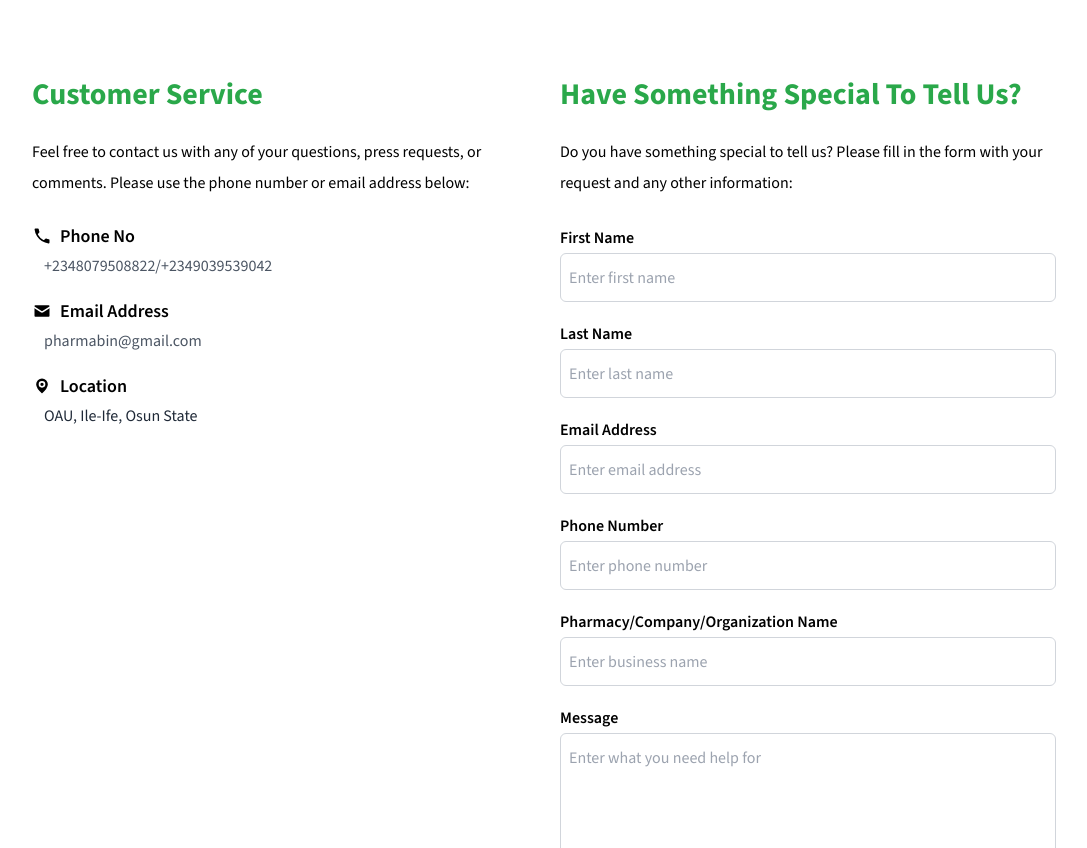
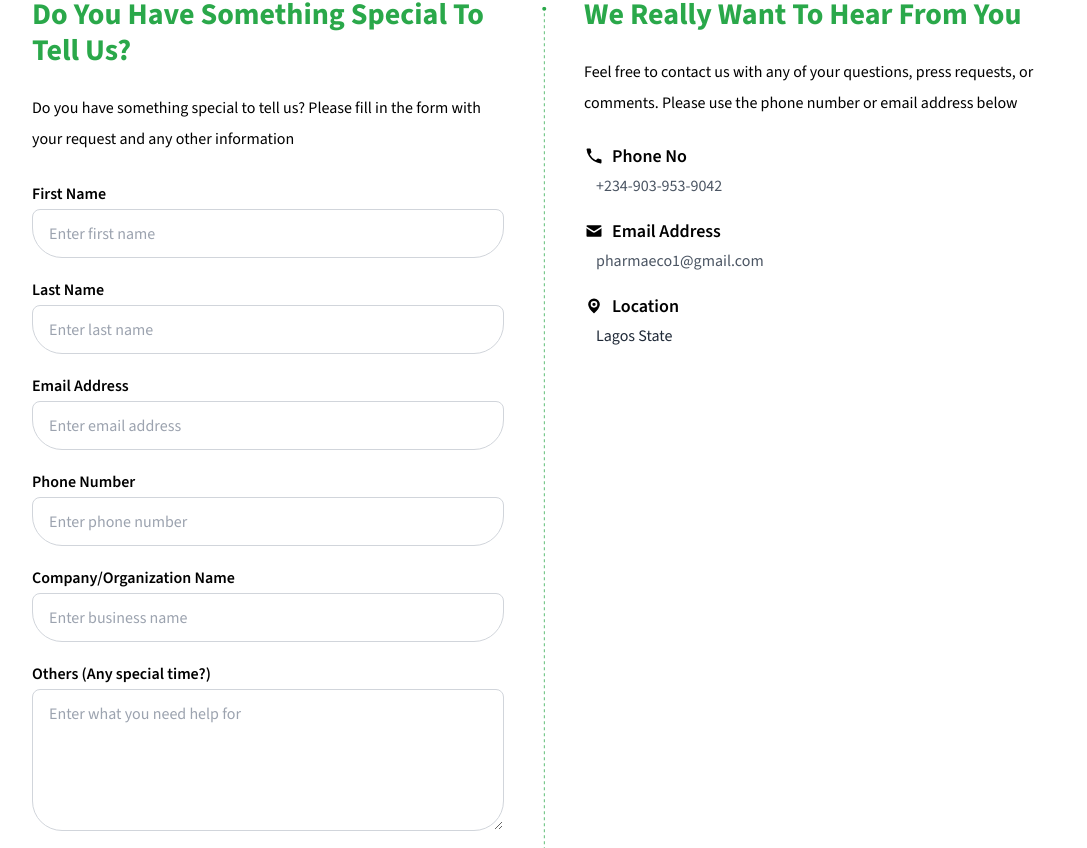
Before and after one commit to Farouk-ayo/pharma-eco-fe, a Next.js app: page /contact-us in a window 1280 px wide. Shown: the part 932-1780 px from the top of the page, without its empty margins (96-1183 px from the left). Built offline with nearby package versions, Linux system fonts and the light colour scheme; no server answers.

Commit message:
feat: contact us

```diff
--- a/app/contact-us/page.tsx
+++ b/app/contact-us/page.tsx
@@ -10,6 +10,7 @@ import { customerServiceSchema } from "@/lib/validation";
 import { zodResolver } from "@hookform/resolvers/zod";
 import { usePostCustomer } from "@/lib/hooks/api/mutations";
 import { CustomerService } from "@/lib/types";
+import { HorizontalLine } from "@/components/icons";
 
 const ContactUs = () => {
   const postCustomer = usePostCustomer();
@@ -51,79 +52,23 @@ const ContactUs = () => {
         bg="/bg-contact-us.jpg"
         description={
           <p className="text-lg text-medium text-white">
-            We are really fun to talk to, but if you’re not a big talker and
-            prefer e-mail, please send us a note here! We would love to hear
-            from you.
+            Hope you know we are really fun to talk to? If you’re not a big
+            talker and prefer e-mail, please send us a note here! We would love
+            to hear from you.
           </p>
         }
       />
-      <section className="px-4 py-12 lg:px-28 md:py-32 my-20 relative z-10">
+      <section className="px-4 py-12 lg:px-28 md:py-32 relative z-10">
         <div className="container mx-auto px-4">
-          <div className="grid grid-cols-1 lg:grid-cols-2 gap-8">
-            {/* Customer Service Section */}
-            <div className="space-y-6">
-              <h2 className="text-2xl md:text-3xl font-bold text-primary">
-                Customer Service
-              </h2>
-              <p>
-                Feel free to contact us with any of your questions, press
-                requests, or comments. Please use the phone number or email
-                address below:
-              </p>
-              <div className="space-y-4">
-                <div className="flex flex-col space-x-3">
-                  <span className="text-lg flex items-center gap-2 font-semibold">
-                    <Phone className="w-5 h-5 !text-white fill-black flex-shrink-0" />
-                    Phone No
-                  </span>
-                  <span className="text-gray-800">
-                    <a
-                      href="tel:+2348079508822"
-                      className="text-gray-600 hover:text-primary transition"
-                    >
-                      +2348079508822
-                    </a>
-                    <span className="text-gray-600">/</span>
-                    <a
-                      href="tel:+2349039539042"
-                      className="text-gray-600 hover:text-primary transition"
-                    >
-                      +2349039539042
-                    </a>{" "}
-                  </span>
-                </div>
-                <div className="flex flex-col space-x-3">
-                  <span className="flex items-center text-lg gap-2 font-semibold">
-                    <Mail className="w-5 h-5 !text-white fill-black flex-shrink-0" />
-                    Email Address
-                  </span>
-                  <a
-                    href="mailto:pharmabin@gmail.com"
-                    className="text-gray-600 hover:text-primary transition"
-                  >
-                    pharmabin@gmail.com
-                  </a>{" "}
-                </div>
-                <div className="flex flex-col space-x-3">
-                  <span className="flex items-center text-lg gap-2 font-semibold">
-                    <MapPin className="w-5 h-5 !text-white fill-black flex-shrink-0" />
-                    Location
-                  </span>
-                  <span className="text-gray-800">
-                    OAU, Ile-Ife, Osun State
-                  </span>
-                </div>
-              </div>
-            </div>
-
+          <div className=" relative grid grid-cols-1 lg:grid-cols-2 gap-20">
             {/* Form Section */}
             <div className="space-y-6">
               <h2 className="text-2xl md:text-3xl font-bold text-primary">
-                Have Something Special To Tell Us?
+                Do You Have Something Special To Tell Us?
               </h2>
               <p>
                 Do you have something special to tell us? Please fill in the
-                form with your request and any other information:
+                form with your request and any other information
               </p>
               <form className="space-y-4" onSubmit={handleSubmit(onSubmit)}>
                 <div>
@@ -134,7 +79,7 @@ const ContactUs = () => {
                     type="text"
                     {...register("firstName")}
                     placeholder="Enter first name"
-                    className="w-full border-[0.5px] border-gray-300 rounded-md p-2 focus:outline-none focus:ring-1 focus:ring-primary"
+                    className="w-full border-[0.5px] border-gray-300 rounded-md py-2 px-4 focus:outline-none focus:ring-1 focus:ring-primary rounded-b-[30px] rounded-t-[8px] "
                   />
                   {errors.firstName && (
                     <span className="text-red-600">
@@ -150,7 +95,7 @@ const ContactUs = () => {
                     type="text"
                     {...register("lastName")}
                     placeholder="Enter last name"
-                    className="w-full border-[0.5px] border-gray-300 rounded-md p-2 focus:outline-none focus:ring-1 focus:ring-primary"
+                    className="w-full border-[0.5px] border-gray-300 rounded-md py-2 px-4 focus:outline-none focus:ring-1 focus:ring-primary rounded-b-[30px] rounded-t-[8px] "
                   />
                   {errors.lastName && (
                     <span className="text-red-600">
@@ -166,7 +111,7 @@ const ContactUs = () => {
                     type="email"
                     {...register("emailAddress")}
                     placeholder="Enter email address"
-                    className="w-full border-[0.5px] border-gray-300 rounded-md p-2 focus:outline-none focus:ring-1 focus:ring-primary"
+                    className="w-full border-[0.5px] border-gray-300 rounded-md py-2 px-4 focus:outline-none focus:ring-1 focus:ring-primary rounded-b-[30px] rounded-t-[8px] "
                   />
                   {errors.emailAddress && (
                     <span className="text-red-600">
@@ -182,7 +127,7 @@ const ContactUs = () => {
                     type="tel"
                     {...register("phoneNumber")}
                     placeholder="Enter phone number"
-                    className="w-full border-[0.5px] border-gray-300 rounded-md p-2 focus:outline-none focus:ring-1 focus:ring-primary"
+                    className="w-full border-[0.5px] border-gray-300 rounded-md py-2 px-4 focus:outline-none focus:ring-1 focus:ring-primary rounded-b-[30px] rounded-t-[8px] "
                   />
                   {errors.phoneNumber && (
                     <span className="text-red-600">
@@ -192,13 +137,13 @@ const ContactUs = () => {
                 </div>
                 <div>
                   <label className="block text-black font-semibold">
-                    Pharmacy/Company/Organization Name
+                    Company/Organization Name
                   </label>
                   <input
                     type="text"
                     {...register("organizationName")}
                     placeholder="Enter business name"
-                    className="w-full border-[0.5px] border-gray-300 rounded-md p-2 focus:outline-none focus:ring-1 focus:ring-primary"
+                    className="w-full border-[0.5px] border-gray-300 rounded-md py-2 px-4 focus:outline-none focus:ring-1 focus:ring-primary rounded-b-[30px] rounded-t-[8px] "
                   />
                   {errors.organizationName && (
                     <span className="text-red-600">
@@ -208,12 +153,12 @@ const ContactUs = () => {
                 </div>
                 <div>
                   <label className="block text-black font-semibold">
-                    Message
+                    Others (Any special time?)
                   </label>
                   <textarea
                     {...register("Message")}
                     placeholder="Enter what you need help for"
-                    className="w-full border-[0.5px] border-gray-300 rounded-md p-2 focus:outline-none focus:ring-1 focus:ring-primary"
+                    className="w-full border-[0.5px] border-gray-300 rounded-md py-2 px-4 focus:outline-none focus:ring-1 focus:ring-primary rounded-b-[30px] rounded-t-[8px] "
                     rows={4}
                   ></textarea>
                   {errors.Message && (
@@ -233,18 +178,68 @@ const ContactUs = () => {
                     className="text-black font-medium text-base"
                   >
                     Please keep me informed concerning <strong>News</strong> and{" "}
-                    <strong>Updates</strong> from PharmaBin
+                    <strong>Updates</strong> from PharmaEco
                   </label>
                 </div>
                 <Button
                   variant="primary"
                   type="submit"
-                  className="w-full text-white"
+                  className="w-full text-white !rounded-b-[30px] !rounded-t-[8px]"
                   isLoading={isSubmitting}
                 >
                   {isSubmitting ? "Submitting..." : "Submit"}
                 </Button>
               </form>
+            </div>
+            {/* vertical line  */}
+            <div className="hidden lg:block absolute left-1/2 top-28 bottom-0 -translate-x-1/2 scale-75">
+              <HorizontalLine className="rotate-90 h-[80%]" />
+            </div>
+            {/* Customer Service Section */}
+            <div className="space-y-6">
+              <h2 className="text-2xl md:text-3xl font-bold text-primary">
+                We Really Want To Hear From You
+              </h2>
+              <p>
+                Feel free to contact us with any of your questions, press
+                requests, or comments. Please use the phone number or email
+                address below
+              </p>
+              <div className="space-y-4">
+                <div className="flex flex-col space-x-3">
+                  <span className="text-lg flex items-center gap-2 font-semibold">
+                    <Phone className="w-5 h-5 !text-white fill-black flex-shrink-0" />
+                    Phone No
+                  </span>
+                  <span className="text-gray-800">
+                    <a
+                      href="tel:+2349039539042"
+                      className="text-gray-600 hover:text-primary transition"
+                    >
+                      +234-903-953-9042
+                    </a>{" "}
+                  </span>
+                </div>
+                <div className="flex flex-col space-x-3">
+                  <span className="flex items-center text-lg gap-2 font-semibold">
+                    <Mail className="w-5 h-5 !text-white fill-black flex-shrink-0" />
+                    Email Address
+                  </span>
+                  <a
+                    href="mailto:pharmaeco1@gmail.com"
+                    className="text-gray-600 hover:text-primary transition"
+                  >
+                    pharmaeco1@gmail.com
+                  </a>{" "}
+                </div>
+                <div className="flex flex-col space-x-3">
+                  <span className="flex items-center text-lg gap-2 font-semibold">
+                    <MapPin className="w-5 h-5 !text-white fill-black flex-shrink-0" />
+                    Location
+                  </span>
+                  <span className="text-gray-800">Lagos State</span>
+                </div>
+              </div>
             </div>
           </div>
         </div>
```
